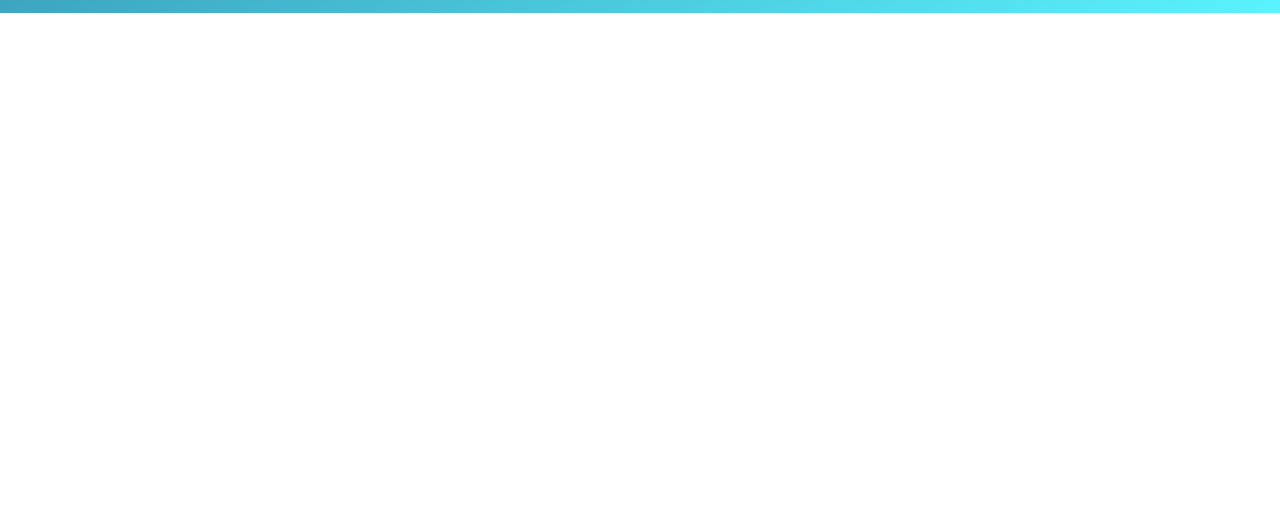
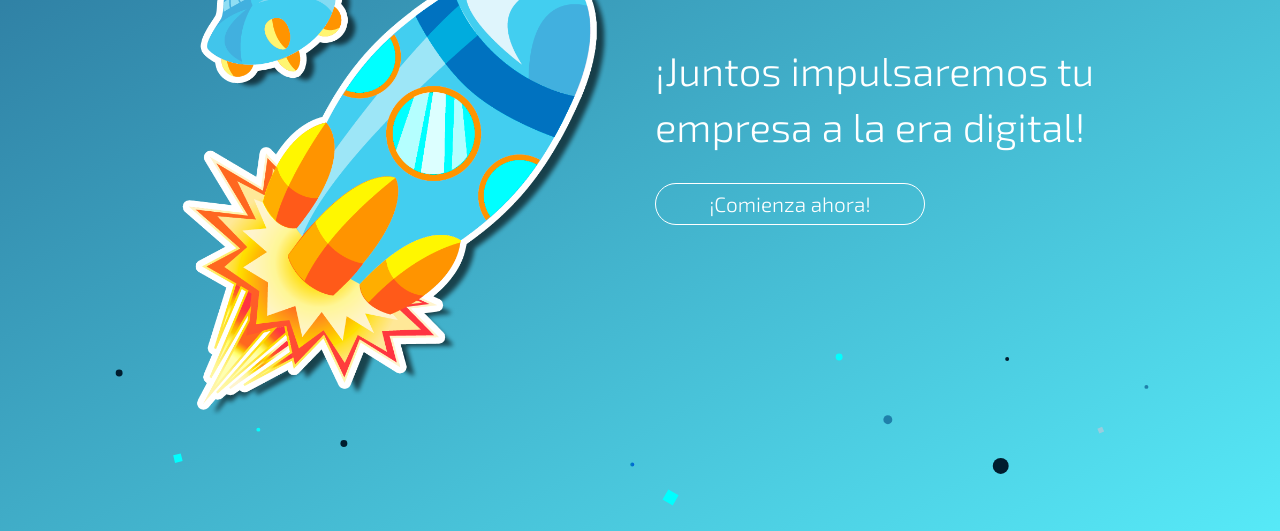
Before and after one commit to thomasnrggo/bartech-peru, a website: page assets/html/servicios.html in a window 1280 px wide. Shown: the part 1581-2112 px from the top of the page. Before the commit the page ends 1594 px from the top, so only its background shows below. Drawn offline with Linux system fonts and the light colour scheme.

Commit message:
seccion de trabajemos juntos - servicos

```diff
--- a/assets/html/servicios.html
+++ b/assets/html/servicios.html
@@ -201,6 +201,31 @@
     </section>
     <!-- fin de #metodologia  -->
 
+    <div class="mini-estrellas grid-container" style="margin-top: -12%; margin-bottom: -10%;"></div>
+
+
+    <section id="trabajemosJuntos">
+      <div class="grid-container">
+        <div class="grid-x grid-padding-x align-middle trabajemosJuntos">
+
+          <div class="small-12 medium-6 large-5 large-offset-1 cell">
+            <div class="trabajemosJuntos-img">
+              <img src="../img/juntos.png" alt="">
+            </div>
+          </div>
+
+          <div class="small-12 medium-6 large-6 cell">
+            <h2>¡Juntos impulsaremos tu empresa a la era digital!</h2>
+            <div class="grid-x grid-padding-x btn-group">
+              <div class="small-12 medium-6 cell">
+                <a href="./contacto.html" class="button bartech-btn expanded">¡Comienza ahora!</a>
+              </div>
+            </div>
+          </div>
+        </div>
+      </div>
+    </section>
+
     <div class="mini-estrellas grid-container" style="margin-top: -12%; margin-bottom: -5%;"></div>
 
 
--- a/scss/_servicios.scss
+++ b/scss/_servicios.scss
@@ -35,3 +35,12 @@
     }
   }
 }
+
+#trabajemosJuntos {
+  padding: 6% 0 2%;
+
+  .trabajemosJuntos-img {
+
+  }
+
+}
```
Also changed, not shown: assets/html/contacto.html (+2 -2 lines), assets/img/juntos.png (added), css/app.css.
